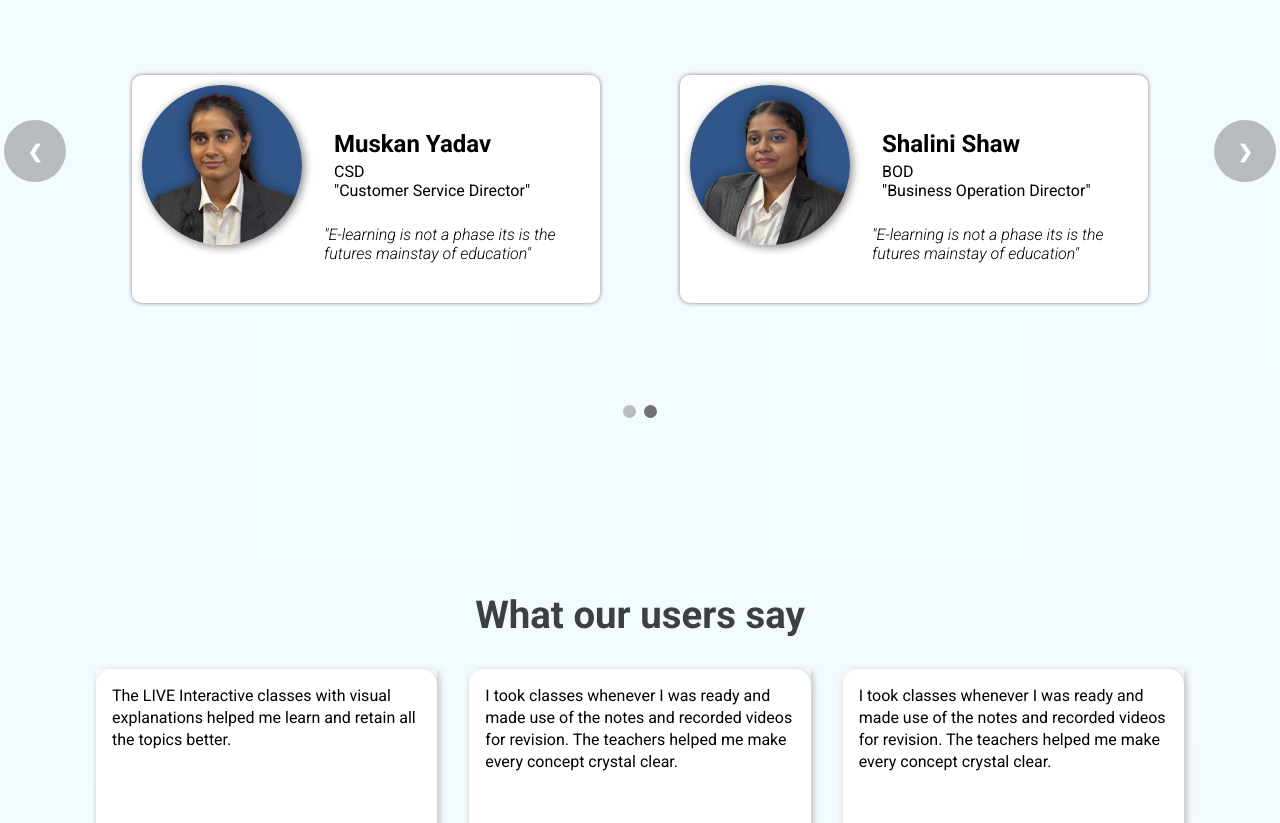
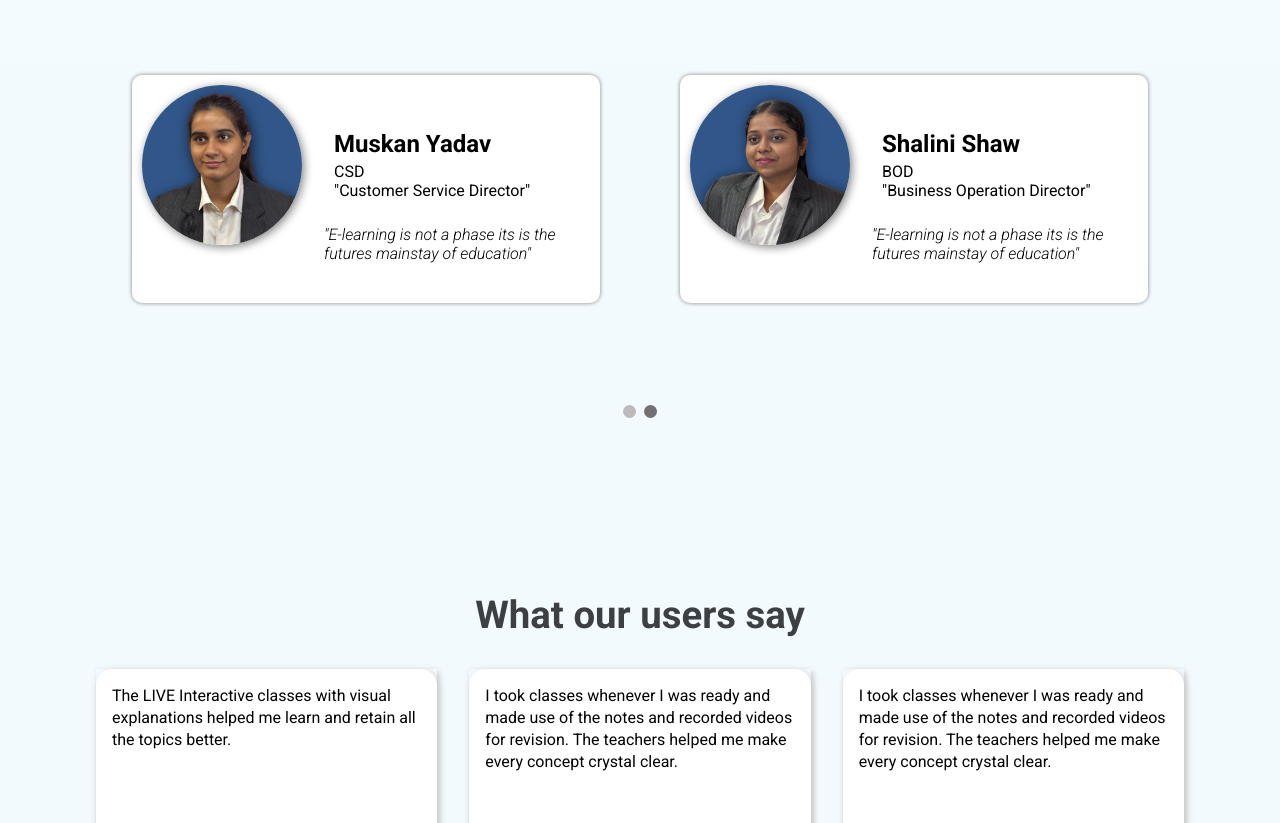
Before and after one commit to notesindeeed/notesindeed, a plain HTML site: page index.html in a window 1280 px wide. Shown: the part 3126-3949 px from the top of the page. Drawn offline with Linux system fonts and the light colour scheme.

Commit message:
Update index.html

```diff
--- a/index.html
+++ b/index.html
@@ -449,8 +449,6 @@
                     </span>
                 </div>
             </div>
-            <a class="prev" onclick="moveFounder(-1)">&#10094;</a>
-            <a class="next" onclick="moveFounder(1)">&#10095;</a>
         </div>
         <div class="dots-container">
             <span class="fdot" onclick="setSlide(0)"></span>
```
